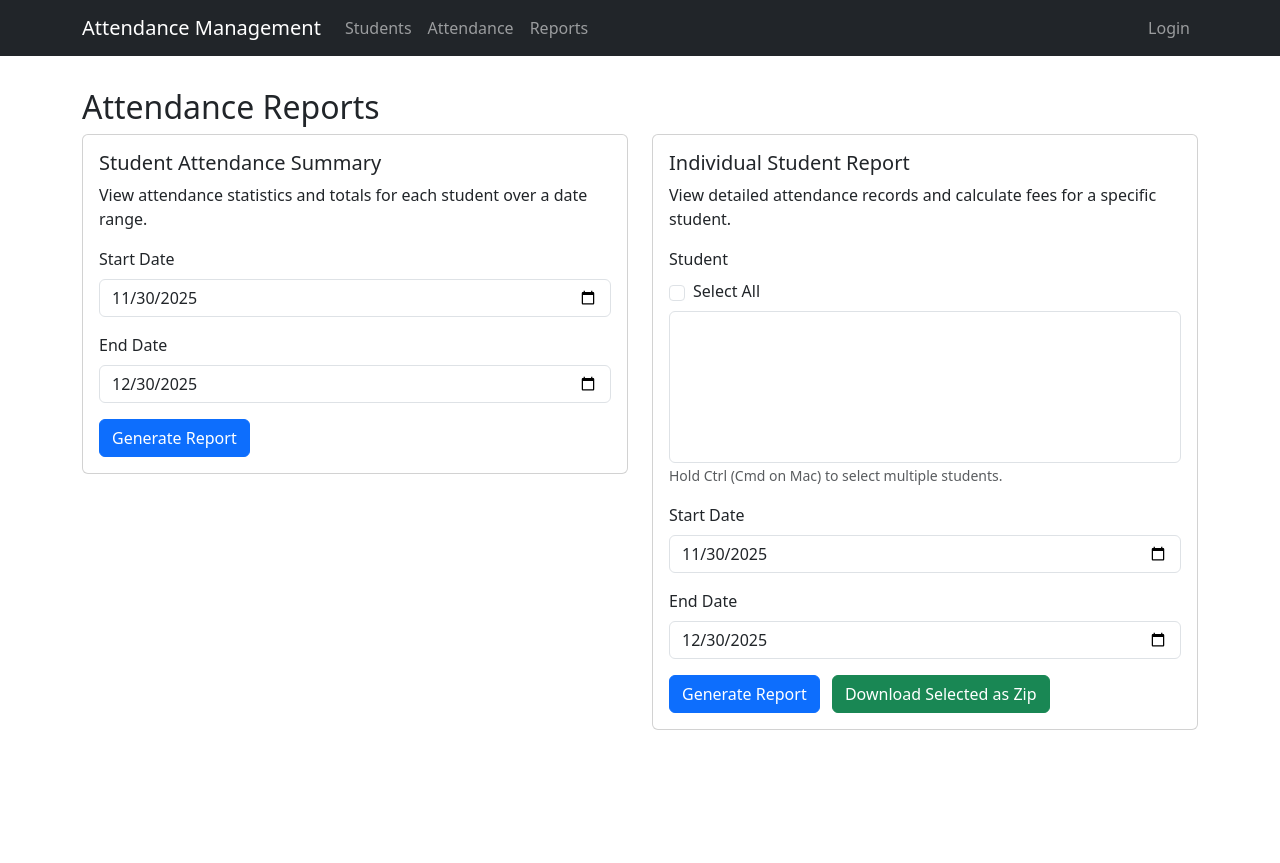
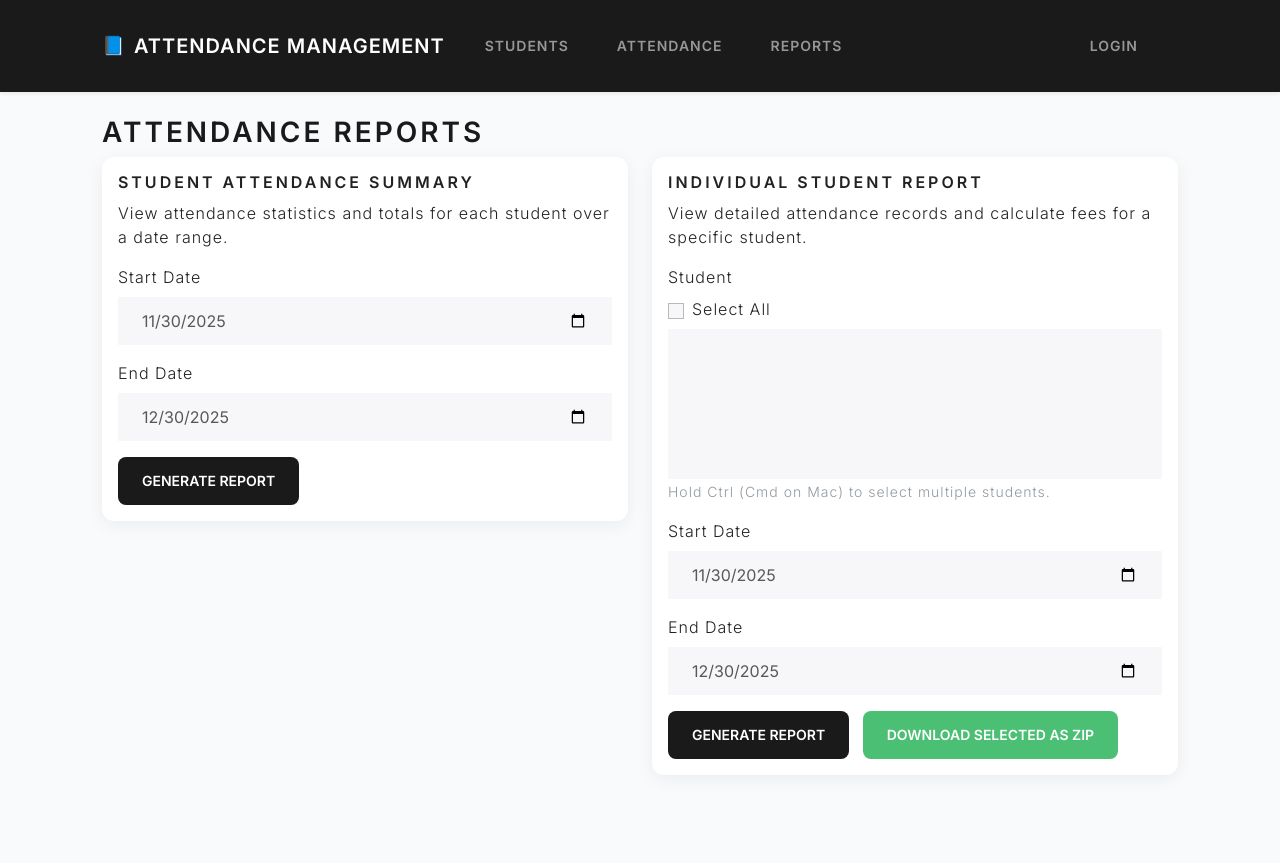
Before and after one commit to krishnanandakbhat/attendance_management, a Python web app: template app/templates/reports/index.html in a window 1280 px wide. Before the commit the page ends 730 px from the top, so only its background shows below. Run offline with Jinja, Linux system fonts and the light colour scheme; the template is opened without the code that fills it, so the values that code supplies are empty; some libraries are stand-ins or nearby versions.

Commit message:
UI: apply Lux Bootswatch theme, Google Font, and improved styles

```diff
--- a/app/static/css/styles.css
+++ b/app/static/css/styles.css
@@ -1,10 +1,23 @@
-# Basic styling for the app
+/* App base styles */
+:root {
+    --brand-color: #2a7ae2; /* primary accent */
+    --muted: #6c757d;
+}
+
 body {
-    padding-bottom: 2rem;
+    font-family: 'Inter', system-ui, -apple-system, 'Segoe UI', Roboto, 'Helvetica Neue', Arial;
+    background-color: #f8fafc;
+    color: #222;
+    padding-bottom: 2.5rem;
 }
 
 .navbar {
-    margin-bottom: 2rem;
+    margin-bottom: 1.5rem;
+}
+
+/* Buttons */
+.btn {
+    border-radius: 0.5rem;
 }
 
 /* Form styles */
@@ -14,17 +27,28 @@ body {
     margin-top: 0.25rem;
 }
 
-/* Table styles */
-.table-responsive {
-    margin-top: 1rem;
+/* Cards */
+.card {
+    margin-bottom: 1rem;
+    border: 0;
+    border-radius: .75rem;
+    box-shadow: 0 4px 18px rgba(16,24,40,0.06);
 }
 
-/* Card styles */
-.card {
-    margin-bottom: 1rem;
+/* Table styles */
+.table thead th {
+    background: linear-gradient(90deg, rgba(255,255,255,0.02), rgba(255,255,255,0));
+    font-weight: 600;
+    color: #1f2d3d;
 }
 
-/* Alert styles */
-.alert {
-    margin-bottom: 1rem;
-}
+.table tbody tr:hover { background: #fbfdff; }
+
+/* Alerts spacing */
+.alert { margin-bottom: 1rem; }
+
+/* Small helpers */
+.muted { color: var(--muted); }
+
+/* Responsive container tweaks */
+.container { max-width: 1100px; }
--- a/app/templates/base.html
+++ b/app/templates/base.html
@@ -4,13 +4,18 @@
     <meta charset="UTF-8">
     <meta name="viewport" content="width=device-width, initial-scale=1.0">
     <title>{% block title %}Attendance Management{% endblock %}</title>
-    <link href="https://cdn.jsdelivr.net/npm/bootstrap@5.3.0/dist/css/bootstrap.min.css" rel="stylesheet">
+    <link href="https://fonts.googleapis.com/css2?family=Inter:wght@300;400;600;700&display=swap" rel="stylesheet">
+    <!-- Bootswatch 'Lux' theme for a modern, clean look -->
+    <link href="https://cdn.jsdelivr.net/npm/bootswatch@5.3.0/dist/lux/bootstrap.min.css" rel="stylesheet">
     <link href="{{ url_for('static', path='css/styles.css') }}" rel="stylesheet">
 </head>
 <body>
-    <nav class="navbar navbar-expand-lg navbar-dark bg-dark">
+    <nav class="navbar navbar-expand-lg navbar-dark bg-primary shadow-sm">
         <div class="container">
-            <a class="navbar-brand" href="/">Attendance Management</a>
+            <a class="navbar-brand d-flex align-items-center" href="/">
+                <span class="me-2" style="font-size:1.15rem;">📘</span>
+                <span>Attendance Management</span>
+            </a>
             <button class="navbar-toggler" type="button" data-bs-toggle="collapse" data-bs-target="#navbarNav">
                 <span class="navbar-toggler-icon"></span>
             </button>
```
